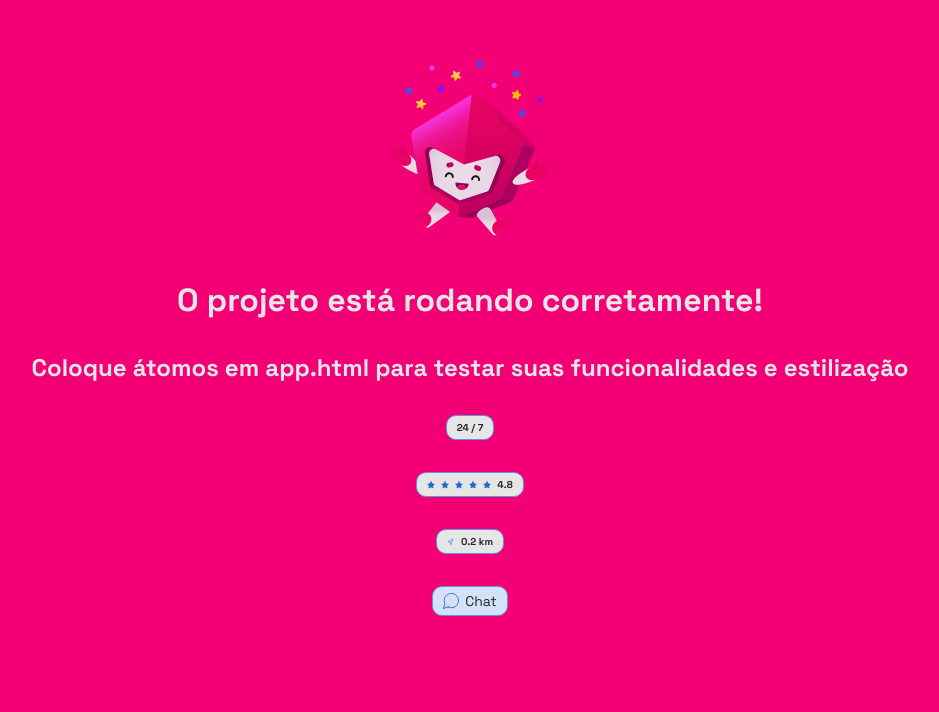
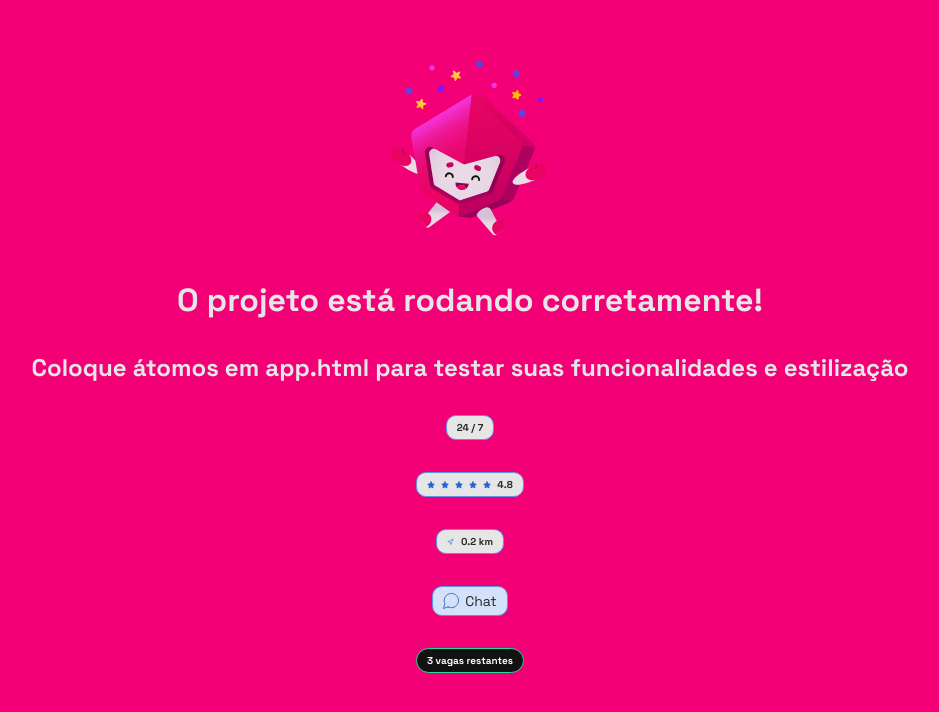
Before and after one commit to porque-o-java-exige/estaciona-ai-front, an Angular app: page / in a window 1280 px wide. Shown: the top 712 px of the page, without its empty margins (170-1109 px from the left). Built offline with nearby package versions, Linux system fonts and the light colour scheme.

Commit message:
feat: add parking spot variant to chip

```diff
--- a/src/app/app.html
+++ b/src/app/app.html
@@ -6,6 +6,7 @@
   <app-chip variant="rating" text="4.8"></app-chip>
   <app-chip variant="distance" text="0.2 km"></app-chip>
   <app-chip variant="chat" text="Chat"></app-chip>
+  <app-chip variant="parking-spots" text="3 vagas restantes"></app-chip>
 </main>
 
 <router-outlet />
--- a/src/app/components/atoms/chip/chip.scss
+++ b/src/app/components/atoms/chip/chip.scss
@@ -38,4 +38,14 @@
             height: 16px;
         }
     }
+
+    &.chip-parking-spots {
+        border-radius: 25px;
+        background-color: $clr-black-1100;
+        border: 1px solid $clr-green-1000;
+
+        p {
+            color: $clr-white-1100;
+        }
+    }
 }
--- a/src/app/components/atoms/chip/chip.ts
+++ b/src/app/components/atoms/chip/chip.ts
@@ -1,12 +1,13 @@
 import { Component, computed, input } from '@angular/core';
 
-export type chipVariant = 'attribute' | 'rating' | 'distance' | 'chat'
+export type chipVariant = 'attribute' | 'rating' | 'distance' | 'chat' | 'parking-spots'
 
 const variantIcon:Record<chipVariant, string[]> = {
   attribute: [],
   rating: ['star-icon.svg', 'star-icon.svg', 'star-icon.svg', 'star-icon.svg', 'star-icon.svg'],
   distance: ['distance-icon.svg'],
-  chat: ['chat-icon.svg']
+  chat: ['chat-icon.svg'],
+  "parking-spots": []
 }
 
 @Component({
```
